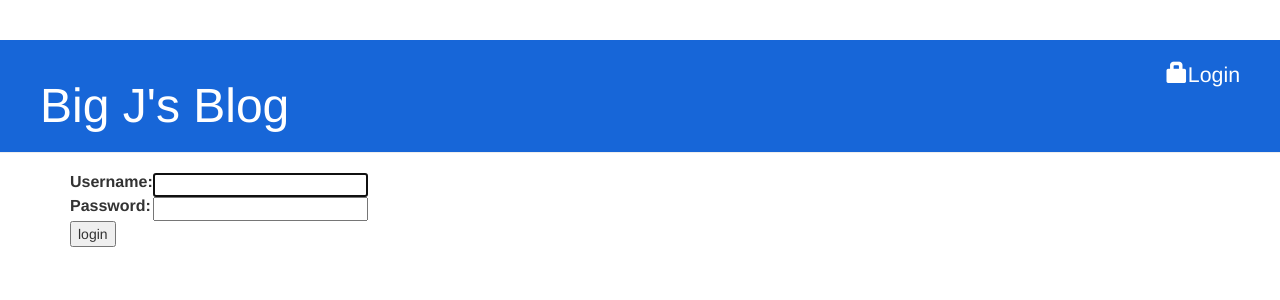
After one commit to jonjeden/jje_blog, a Django app: page /accounts/login/ in a window 1280 px wide. The commit adds this page. Shown: the top 300 px of the page. Run offline with Django 3.2, Linux system fonts and the light colour scheme; some libraries are stand-ins or nearby versions.

Commit message:
Added login/logout views

```diff
--- a/blog/templates/blog/base.html
+++ b/blog/templates/blog/base.html
@@ -13,10 +13,11 @@
     <body>
         <div class="page-header">
 			{% if user.is_authenticated %}
-
 				<a href="{% url 'post_new' %}" class="top-menu"><span class="glyphicon glyphicon-plus"></span>New</a>
 				<a href="{% url 'post_draft_list' %}" class="top-menu"><span class="glyphicon glyphicon-edit"></span>Drafts</a>
-
+				<p class="top-menu">Hello {{ user.username }}<small>(<a href="{% url 'logout' %}">Log out</a>)</small></p>
+			{% else %}
+				<a href="{% url 'login' %}" class="top-menu"><span class="glyphicon glyphicon-lock"></span>Login</a>
             {% endif %}
             <h1><a href="/">Big J's Blog</a></h1>
         </div>
--- /dev/null
+++ b/blog/templates/registration/login.html
@@ -0,0 +1,29 @@
+{% extends 'blog/base.html' %}
+
+{% block content %}
+
+{% if form.errors %}
+
+<p>Your username and password didn't match. Please try again.</p>
+
+{% endif %}
+
+<form method="post" action="{% url 'login' %}">
+{% csrf_token %}
+
+<table>
+<tr>
+	<td>{{ form.username.label_tag }}</td>
+	<td>{{ form.username }}</td>
+</tr>
+<tr>
+	<td>{{ form.password.label_tag }}</td>
+	<td>{{ form.password }}</td>
+</tr>
+</table>
+
+<input type="submit" value="login" />
+<input type="hidden" name="next" value="{{ next }} />
+</form>
+
+{% endblock %}
--- a/zzz_project/settings.py
+++ b/zzz_project/settings.py
@@ -31,6 +31,7 @@ ALLOWED_HOSTS = []
 STATIC_DIR = os.path.join(BASE_DIR, 'static')
 STATICFILES_DIRS = [STATIC_DIR, ]
 TEMPLATE_DIR = os.path.join(BASE_DIR, 'templates')
+LOGIN_REDIRECT_URL = '/'
 
 # Application definition
 
--- a/zzz_project/urls.py
+++ b/zzz_project/urls.py
@@ -13,11 +13,16 @@ Including another URLconf
     1. Import the include() function: from django.conf.urls import url, include
     2. Add a URL to urlpatterns:  url(r'^blog/', include('blog.urls'))
 """
-from django.conf.urls import include, url
+from django.conf.urls import include, url, patterns
+from django.contrib.auth import views
+
 from django.contrib import admin
+admin.autodiscover()
 
 urlpatterns = [
-    url(r'^admin/', admin.site.urls),
+    url(r'^admin/', include(admin.site.urls)),
+    url(r'^accounts/login/$', views.login, name='login'),
+    url(r'^accounts/logout/$', views.logout, name='logout', kwargs={'next_page': '/'}),
     url(r'', include('blog.urls')),
 ]
 
```
